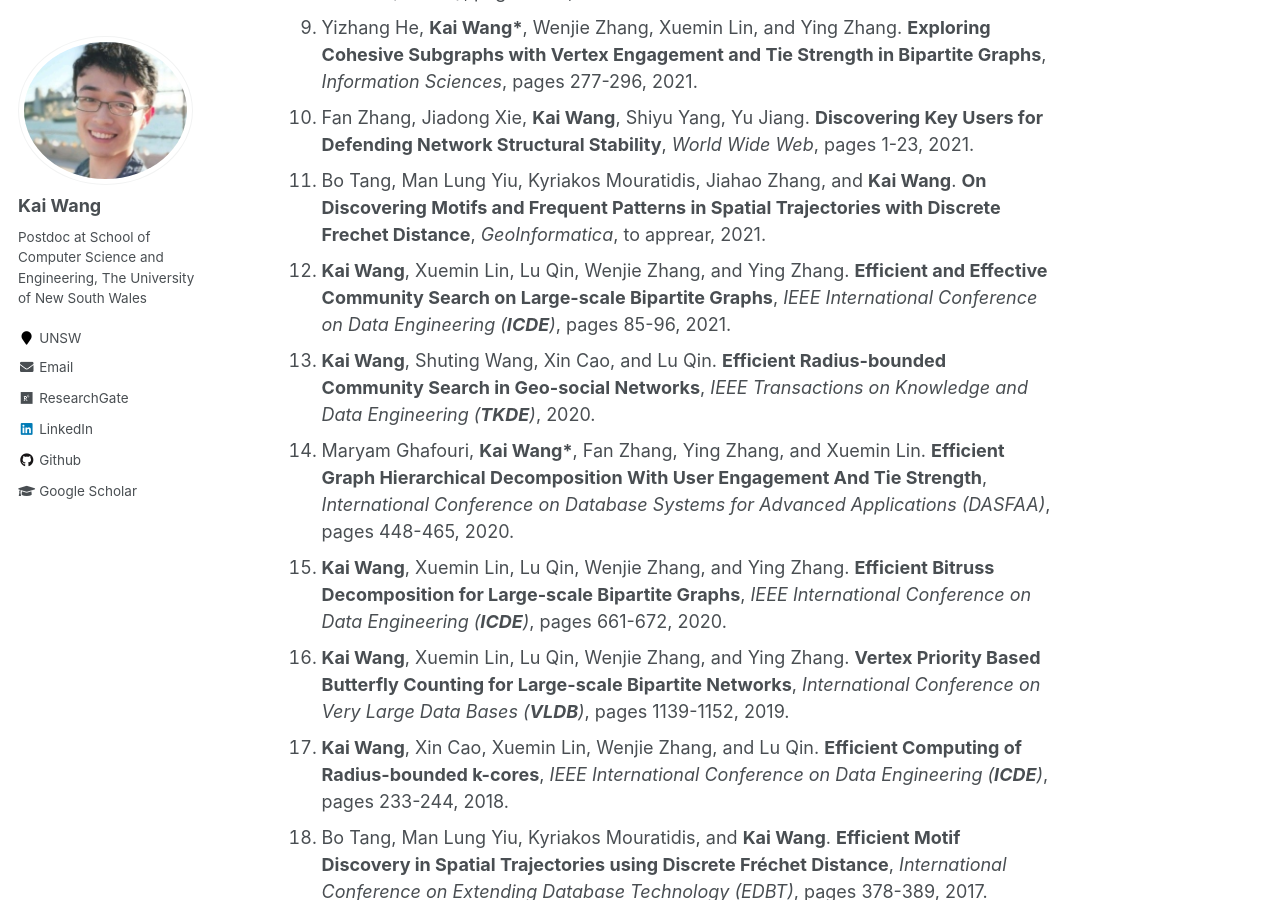
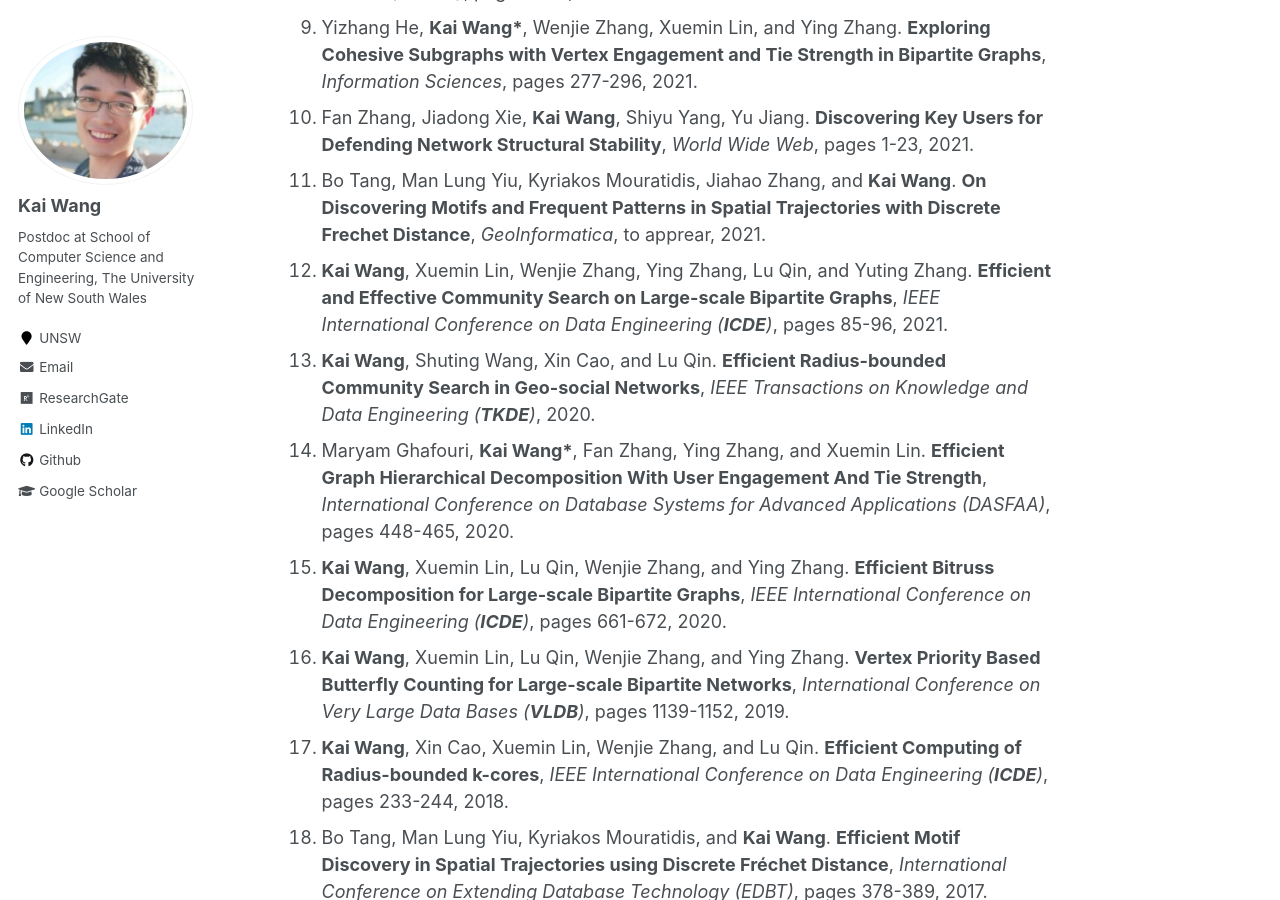
Before and after one commit to cs-kaiwang/cs-kaiwang.github.io, a Jekyll site: the page built from _pages/about.md, in a window 1280 px wide and 900 px high, scrolled down 1181 px. Built offline with Jekyll 4.4.1, drawn with Linux system fonts in a browser that asks for light colours.

Commit message:
Update about.md

```diff
--- a/_pages/about.md
+++ b/_pages/about.md
@@ -25,7 +25,7 @@ Publications (* indicates corresponding author)
 9. Yizhang He, **Kai Wang\***, Wenjie Zhang, Xuemin Lin, and Ying Zhang. **Exploring Cohesive Subgraphs with Vertex Engagement and Tie Strength in Bipartite Graphs**, *Information Sciences*, pages 277-296, 2021.
 10. Fan Zhang, Jiadong Xie, **Kai Wang**, Shiyu Yang, Yu Jiang. **Discovering Key Users for Defending Network Structural Stability**, *World Wide Web*, pages 1-23, 2021.
 11. Bo Tang, Man Lung Yiu, Kyriakos Mouratidis, Jiahao Zhang, and **Kai Wang**. **On Discovering Motifs and Frequent Patterns in Spatial Trajectories with Discrete Frechet Distance**, *GeoInformatica*, to apprear, 2021.
-12. **Kai Wang**, Xuemin Lin, Lu Qin, Wenjie Zhang, and Ying Zhang. **Efficient and Effective Community Search on Large-scale Bipartite Graphs**, *IEEE International Conference on Data Engineering (**ICDE**)*, pages 85-96, 2021.
+12. **Kai Wang**, Xuemin Lin, Wenjie Zhang, Ying Zhang, Lu Qin, and Yuting Zhang. **Efficient and Effective Community Search on Large-scale Bipartite Graphs**, *IEEE International Conference on Data Engineering (**ICDE**)*, pages 85-96, 2021.
 13. **Kai Wang**, Shuting Wang, Xin Cao, and Lu Qin. **Efficient Radius-bounded Community Search in Geo-social Networks**, *IEEE Transactions on Knowledge and Data Engineering (**TKDE**)*,  2020.
 14. Maryam Ghafouri, **Kai Wang\***, Fan Zhang, Ying Zhang, and Xuemin Lin. **Efficient Graph Hierarchical Decomposition With User Engagement And Tie Strength**, *International Conference on Database Systems for Advanced Applications (DASFAA)*, pages 448-465, 2020.
 15. **Kai Wang**, Xuemin Lin, Lu Qin, Wenjie Zhang, and Ying Zhang. **Efficient Bitruss Decomposition for Large-scale Bipartite Graphs**, *IEEE International Conference on Data Engineering (**ICDE**)*, pages 661-672, 2020.
```
